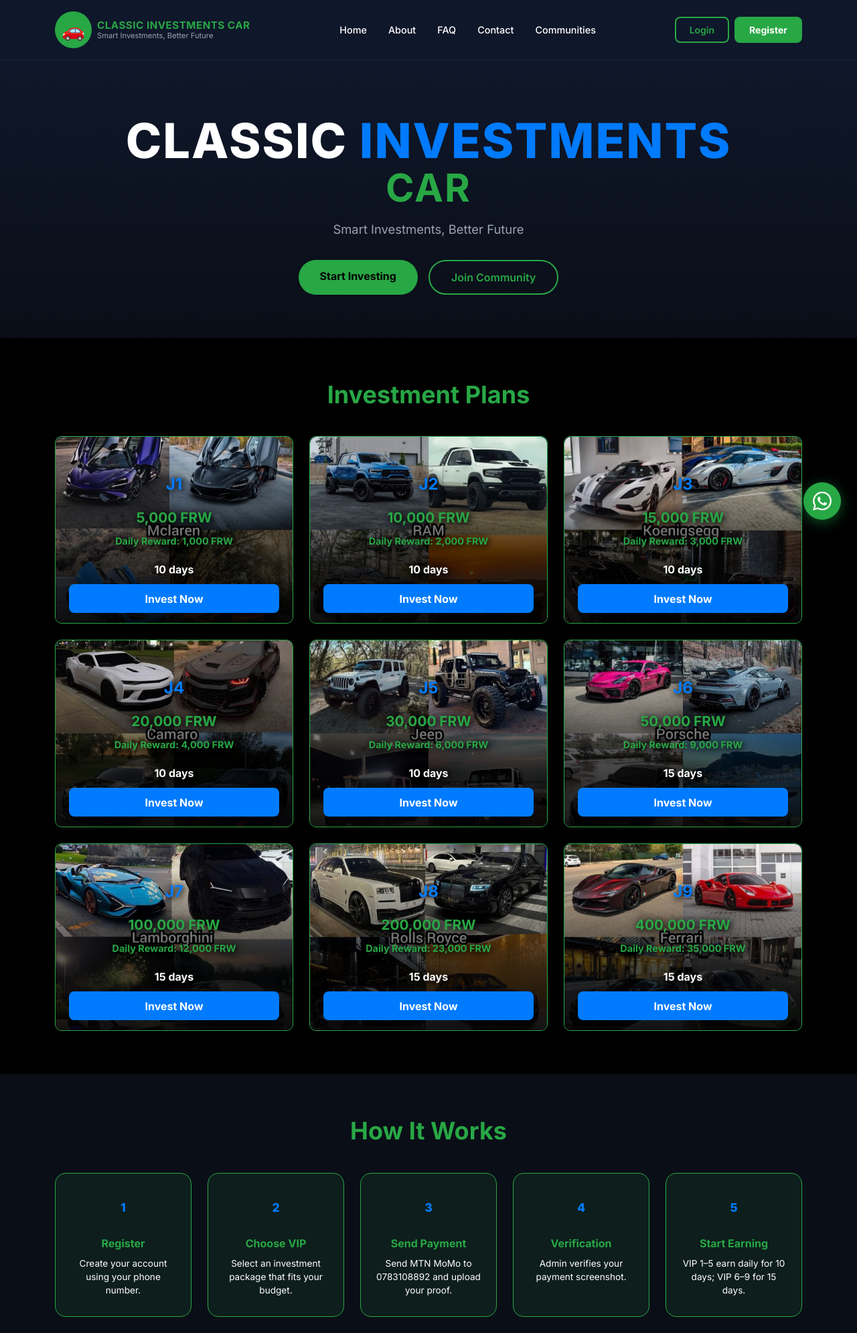
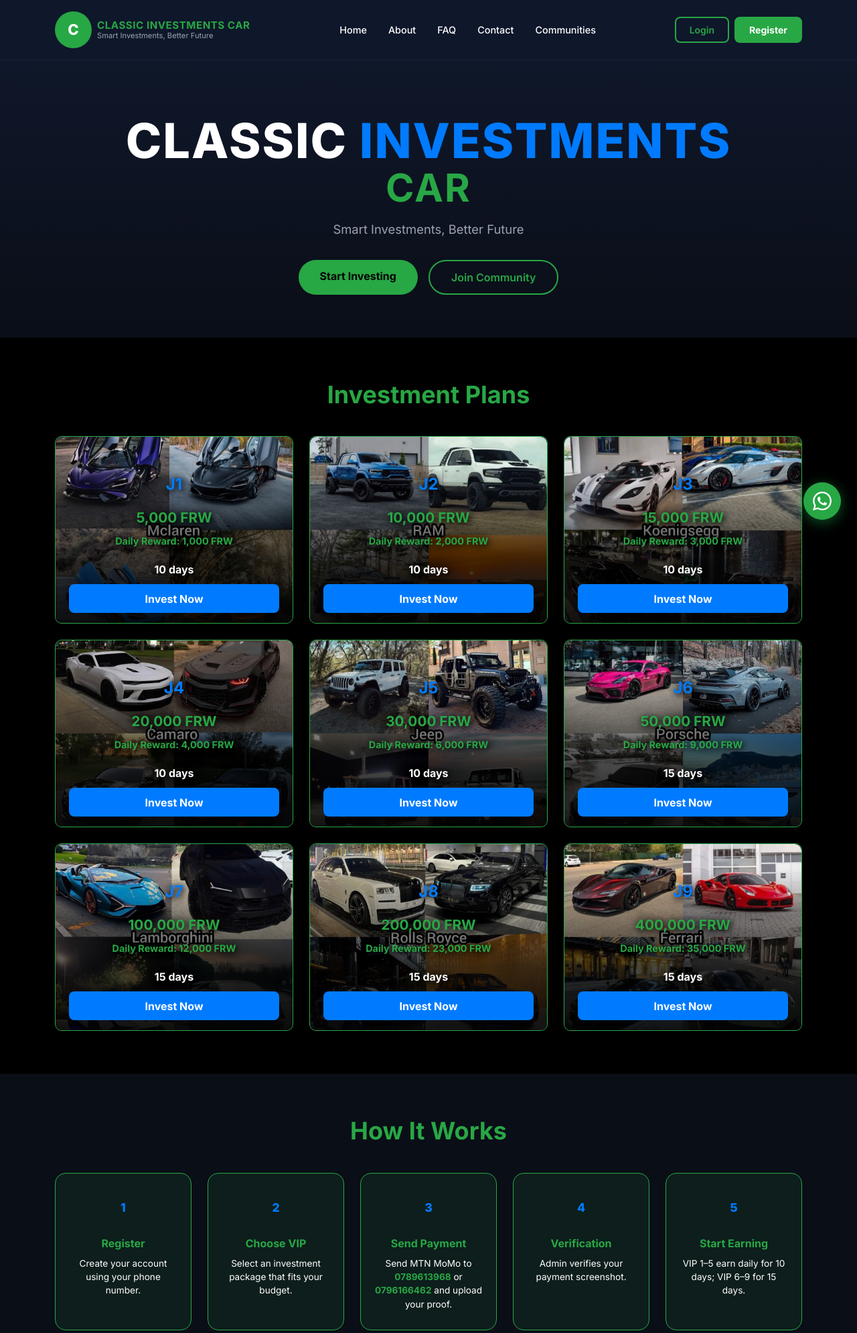
Before and after one commit to Neema2023/Kikku--investments-, a Django app: page / in a window 1280 px wide. Shown: the top 1990 px of the page at 67% size. Run offline with Django 5.2, Linux system fonts and the light colour scheme.

Commit message:
Update homepage and dashboard UI

```diff
--- a/kikku-investments/templates/base.html
+++ b/kikku-investments/templates/base.html
@@ -23,7 +23,7 @@
     <div class="container">
 
         <a class="navbar-brand d-flex align-items-center gap-2" href="{% url 'home' %}">
-            <div class="kikku-logo" style="background-color: #28a745 !important; color: #fff !important; font-size: 28px; display: flex; align-items: center; justify-content: center; width: 55px; height: 55px; border-radius: 50%;">🚗</div>
+            <div class="kikku-logo" style="background-color: #28a745 !important; color: #fff !important; font-size: 22px; font-weight: 800; display: flex; align-items: center; justify-content: center; width: 55px; height: 55px; border-radius: 50%;">C</div>
             <div>
                 <div class="kikku-brand-text" style="color: #28a745 !important;">CLASSIC INVESTMENTS CAR</div>
                 <div class="kikku-brand-tagline">Smart Investments, Better Future</div>
@@ -81,7 +81,7 @@
 
 <footer class="kikku-footer">
     <div class="container text-center">
-        <div class="footer-brand" style="color: #28a745 !important;">CLASSIC INVESTMENTS CAR 🚗</div>
+        <div class="footer-brand" style="color: #28a745 !important;">CLASSIC INVESTMENTS CAR</div>
         <div class="footer-tagline" style="color: #28a745 !important;">Smart Investments, Better Future</div>
         <p class="mb-1">WhatsApp: +250 734 738 860</p>
         <p>
--- a/kikku-investments/templates/dashboard/base_dashboard.html
+++ b/kikku-investments/templates/dashboard/base_dashboard.html
@@ -19,7 +19,8 @@
         .kikku-logo {
             background-color: #28a745 !important;
             color: #fff !important;
-            font-size: 24px !important;
+            font-size: 18px !important;
+            font-weight: 800 !important;
             width: 42px !important;
             height: 42px !important;
             border-radius: 50% !important;
@@ -69,7 +70,7 @@
 
     <aside class="dashboard-sidebar">
         <a href="{% url 'dashboard' %}" class="sidebar-brand">
-            <div class="kikku-logo">🚗</div>
+            <div class="kikku-logo">C</div>
             <div>
                 <div class="sidebar-brand-title">CLASSIC</div>
                 <div class="sidebar-brand-sub">INVESTMENTS CAR</div>
--- a/kikku-investments/templates/home.html
+++ b/kikku-investments/templates/home.html
@@ -106,7 +106,13 @@
                 <div class="step-card" style="border-color: #28a745 !important; background: rgba(40, 167, 69, 0.1) !important;">
                     <div class="step-number" style="color: #007bff !important; background: transparent !important;">{{ step.step }}</div>
                     <div class="step-title" style="color: #28a745 !important;">{{ step.title }}</div>
-                    <p class="step-description" style="color: #ffffff !important;">{{ step.description }}</p>
+                    <p class="step-description" style="color: #ffffff !important;">
+                        {% if step.step == 3 %}
+                            Send MTN MoMo to <strong style="color: #28a745 !important;">0789613968</strong> or <strong style="color: #28a745 !important;">0796166462</strong> and upload your proof.
+                        {% else %}
+                            {{ step.description }}
+                        {% endif %}
+                    </p>
                 </div>
             </div>
             {% endfor %}
```
